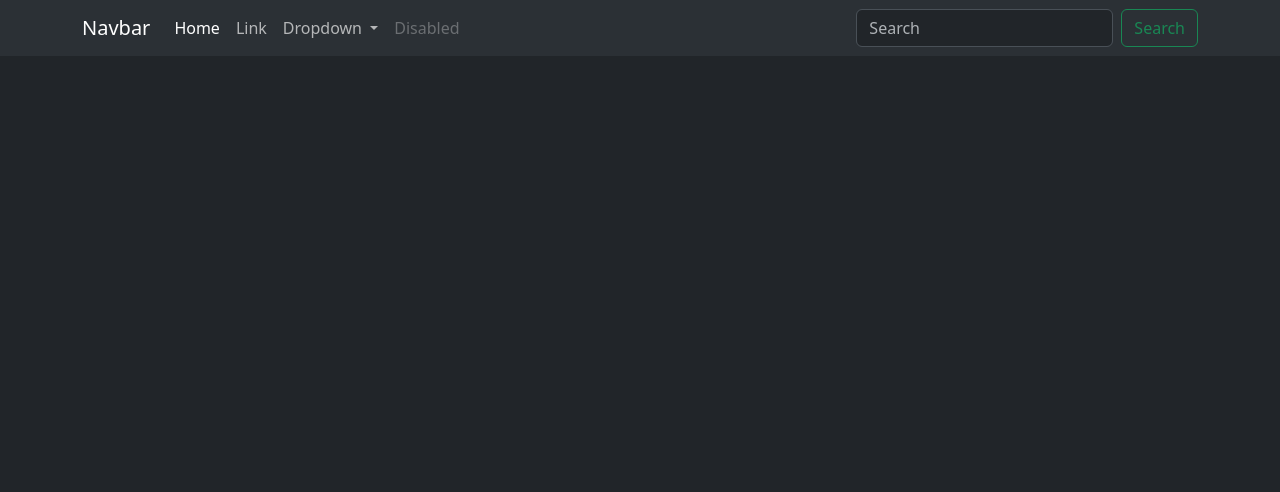
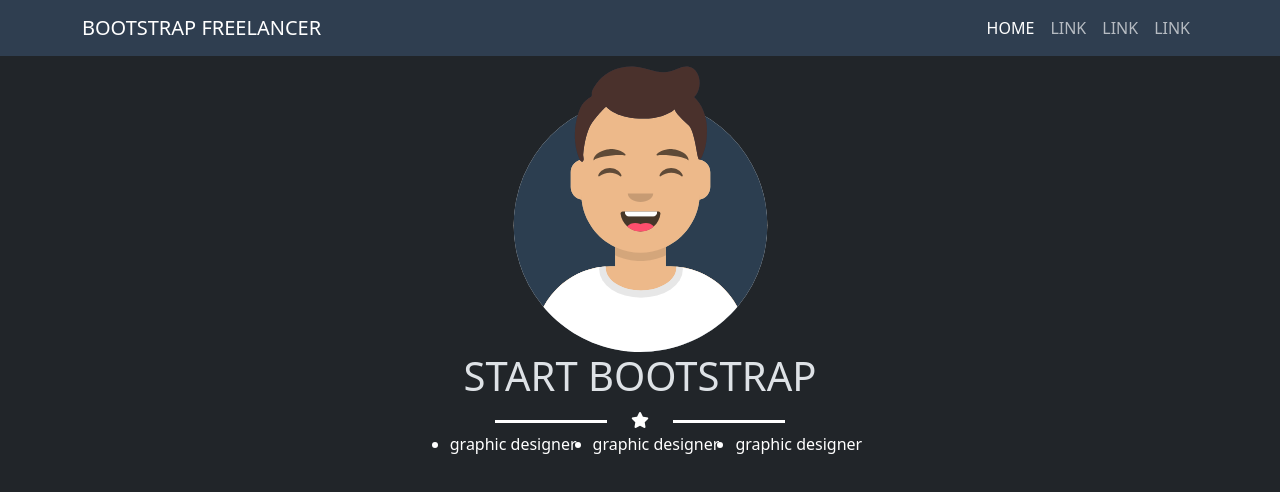
Before and after one commit to KevinMite/html-css-bootstrap-freelancer, a plain HTML site: page index.html in a window 1280 px wide. Drawn offline with nearby package versions, Linux system fonts and the light colour scheme.

Commit message:
nuovo aggiornamento

```diff
--- a/assets/css/style.css
+++ b/assets/css/style.css
@@ -0,0 +1,48 @@
+:root{
+    --bg-dark: #2F3E50 ;
+    --bg-green: #49BB9E;
+}
+
+.navbar{
+    background-color: var(--bg-dark) !important;
+
+}
+
+#start-bootstrap{
+    background-color: var(--bg-green);
+}
+
+.fa-star{
+    color: white;
+}
+
+.start-divider::before{
+    margin-right: 1.25rem;
+
+}
+
+.start-divider::after{
+    margin-left: 1.25rem;
+
+}
+
+.start-divider::before,
+.start-divider::after{
+    content: '';
+    display: inline-block;
+    width: 10%;
+    height: 3px;
+    background-color: white;
+    vertical-align: middle;
+}
+
+#start-bootstrap ul li{
+    list-style-type: none;
+
+}
+
+#start-bootstrap ul li:not(#start-bootstrap ul li:first-child)::before{
+    content: '-';
+    display: inline-block;
+    margin-right: 1.25rem;
+}
--- a/index.html
+++ b/index.html
@@ -5,46 +5,60 @@
     <meta name="viewport" content="width=device-width, initial-scale=1">
     <title>Bootstrap freelancer</title>
     <link href="https://cdn.jsdelivr.net/npm/bootstrap@5.3.0-alpha1/dist/css/bootstrap.min.css" rel="stylesheet" integrity="sha384-GLhlTQ8iRABdZLl6O3oVMWSktQOp6b7In1Zl3/Jr59b6EGGoI1aFkw7cmDA6j6gD" crossorigin="anonymous">
+
+    <link rel="stylesheet" href="https://cdnjs.cloudflare.com/ajax/libs/font-awesome/6.3.0/css/all.min.css" integrity="sha512-SzlrxWUlpfuzQ+pcUCosxcglQRNAq/DZjVsC0lE40xsADsfeQoEypE+enwcOiGjk/bSuGGKHEyjSoQ1zVisanQ==" crossorigin="anonymous" referrerpolicy="no-referrer" />
+
+    <link rel="stylesheet" href="./assets/css/style.css">
   </head>
   <body>
     <header>
-        <nav class="navbar navbar-expand-lg bg-body-tertiary">
+        <nav class="navbar navbar-expand-lg ">
             <div class="container">
-              <a class="navbar-brand" href="#">Navbar</a>
+              <a class="navbar-brand text-uppercase" href="#">Bootstrap freelancer</a>
               <button class="navbar-toggler" type="button" data-bs-toggle="collapse" data-bs-target="#navbarSupportedContent" aria-controls="navbarSupportedContent" aria-expanded="false" aria-label="Toggle navigation">
                 <span class="navbar-toggler-icon"></span>
               </button>
               <div class="collapse navbar-collapse" id="navbarSupportedContent">
-                <ul class="navbar-nav me-auto mb-2 mb-lg-0">
+                <ul class="navbar-nav ms-auto mb-2 mb-lg-0">
                   <li class="nav-item">
-                    <a class="nav-link active" aria-current="page" href="#">Home</a>
+                    <a class="nav-link active text-uppercase" aria-current="page" href="#">Home</a>
                   </li>
                   <li class="nav-item">
-                    <a class="nav-link" href="#">Link</a>
+                    <a class="nav-link text-uppercase" href="#">Link</a>
                   </li>
-                  <li class="nav-item dropdown">
-                    <a class="nav-link dropdown-toggle" href="#" role="button" data-bs-toggle="dropdown" aria-expanded="false">
-                      Dropdown
-                    </a>
-                    <ul class="dropdown-menu">
-                      <li><a class="dropdown-item" href="#">Action</a></li>
-                      <li><a class="dropdown-item" href="#">Another action</a></li>
-                      <li><hr class="dropdown-divider"></li>
-                      <li><a class="dropdown-item" href="#">Something else here</a></li>
-                    </ul>
+
+                  <li class="nav-item">
+                    <a class="nav-link text-uppercase" href="#">Link</a>
                   </li>
+
                   <li class="nav-item">
-                    <a class="nav-link disabled">Disabled</a>
+                    <a class="nav-link text-uppercase" href="#">Link</a>
                   </li>
+
                 </ul>
-                <form class="d-flex" role="search">
-                  <input class="form-control me-2" type="search" placeholder="Search" aria-label="Search">
-                  <button class="btn btn-outline-success" type="submit">Search</button>
-                </form>
               </div>
             </div>
           </nav>
     </header>
+
+    <main>
+        <section id="start-bootstrap py-3">
+            <div class="container text-center">
+                <img class="w-25" src="./assets/img/avatar.svg" alt="">
+                <h1 class="text-uppercase">Start Bootstrap</h1>
+                <div class="start-divider">
+                    <i class="fa-solid fa-star text-white"></i>
+                </div>
+
+                <ul class="d-flex column-gap-3 text-white justify-content-center">
+                    <li>graphic designer</li>
+                    <li>graphic designer</li>
+                    <li>graphic designer</li>
+                </ul>
+
+            </div>
+        </section>
+    </main>
 
 
 
```
